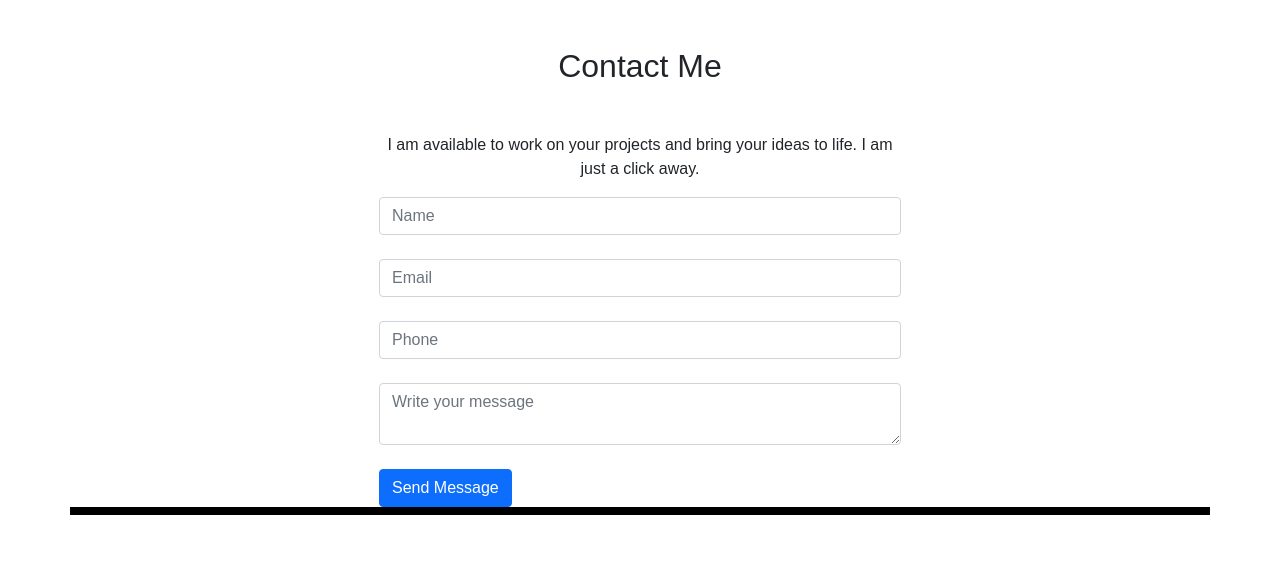
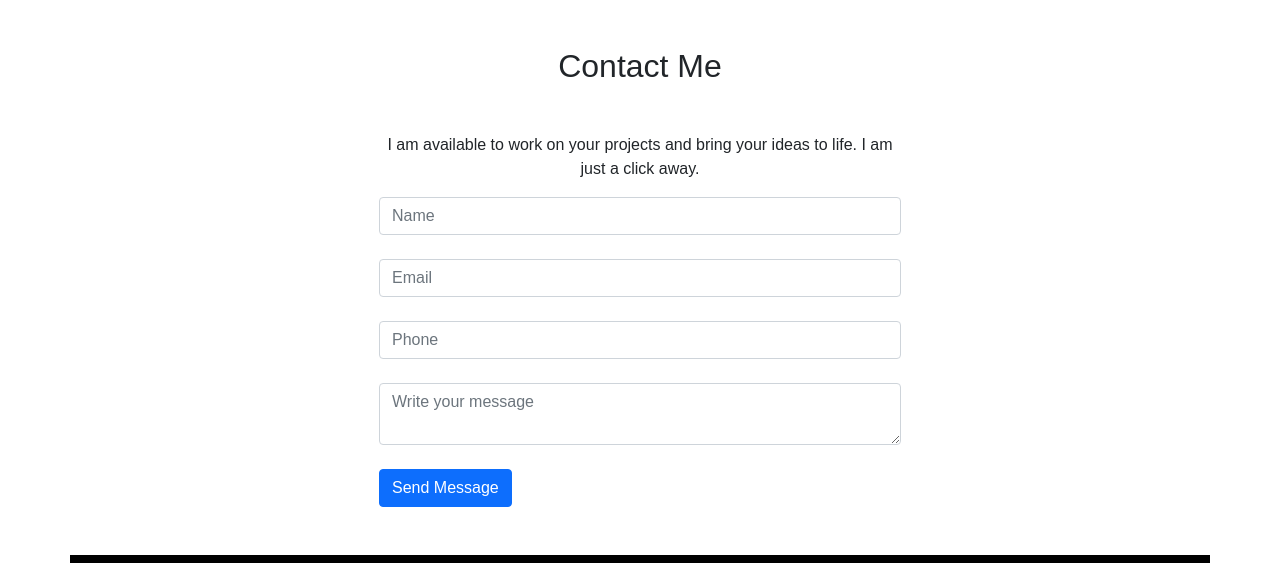
Before and after one commit to izik4004/Resume, a PHP site: page / in a window 1280 px wide. Shown: the part 1347-1910 px from the top of the page. Before the commit the page ends 1862 px from the top, so only its background shows below. Run offline with PHP 8.4, Linux system fonts and the light colour scheme.

Commit message:
changes to form

```diff
--- a/index.php
+++ b/index.php
@@ -160,25 +160,23 @@
 
           </section>
 
-          <section class="mx-auto row col-6" id="form">
+          <section class="mx-auto mb-5 row col-6" id="form">
           <h2 class="mt-5 mb-5 text-center" id="contact">Contact Me</h2>
           <p class="text-center">I am available to work on your projects and bring your ideas to life. I am just a click away.</p>
             </div>
 
-            <form action="#">
+            <form action="#" class="">
                 <div class="dbl-field">
                     <div class="mb-4 field">
                     <input type="text" name="name" class="form-control" placeholder="Name">
                     </div>
                     <div class="mb-4 field">
                     <input type="text" name="email" class="form-control" placeholder="Email">
-          <i class='fas fa-envelope'></i>
                     </div>
                 </div>
                 <div class="dbl-field">
                     <div class="mb-4 field">
                     <input type="text" name="phone" class="form-control" placeholder="Phone">
-          <i class='fas fa-phone-alt'></i>
                     </div>
                 </div>
                 <div class="mb-4 message">
@@ -191,6 +189,10 @@
             </form>
         </section>
 
+        <footer>
+
+        </footer>
+
         <script src="scripts.js"></script>
     </body>
 </html>
```
Lines whose indentation alone changed are shown as unchanged.
